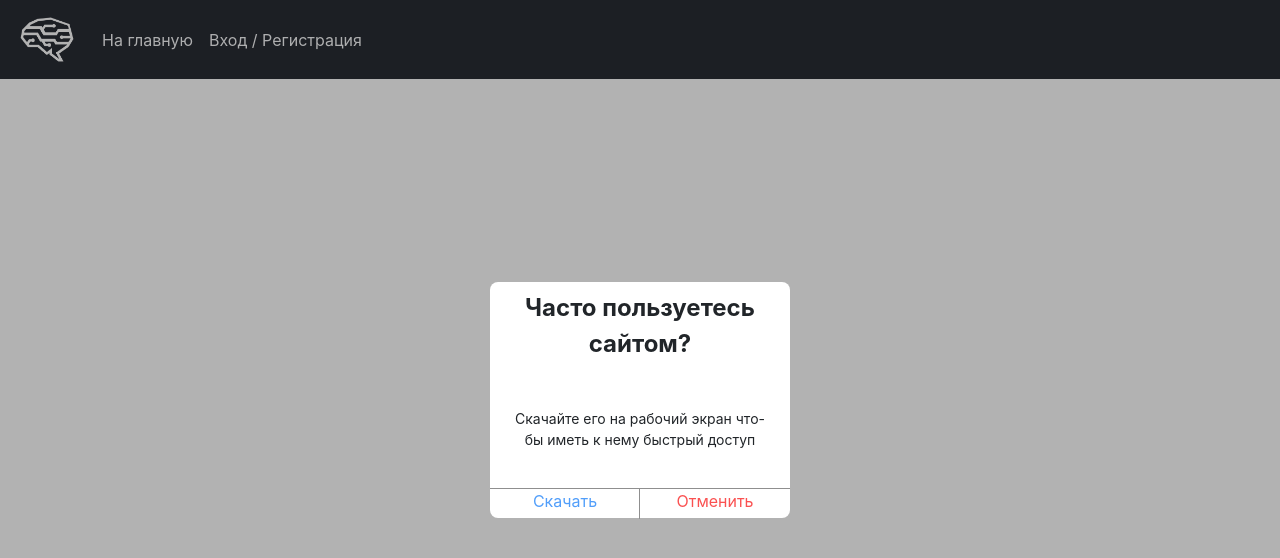
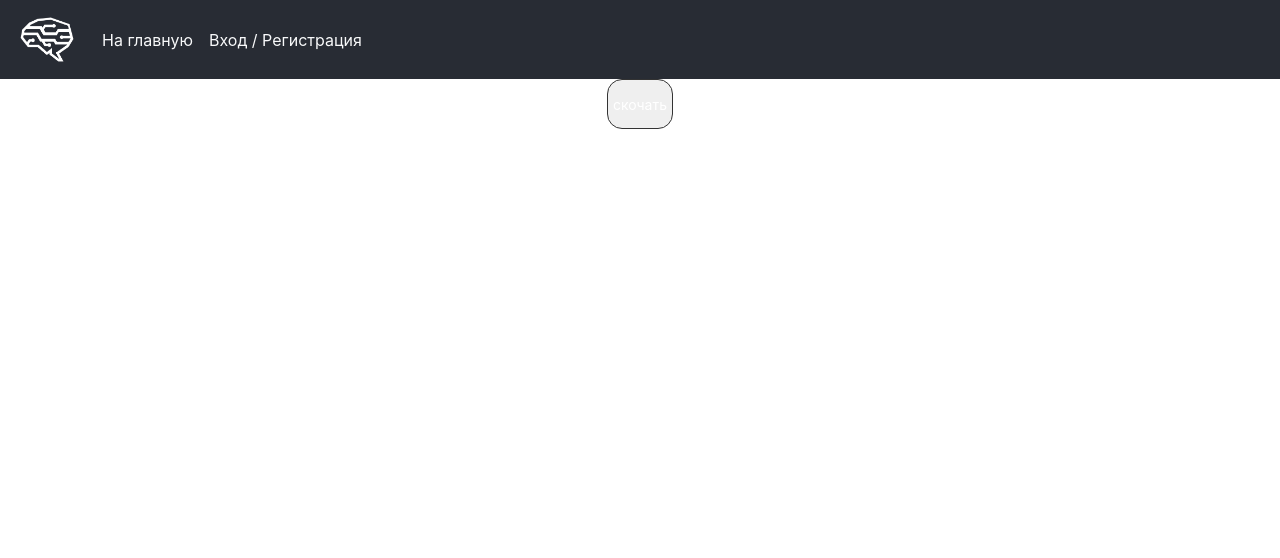
Before and after one commit to GalileoGaliley/pwa-react, a React (Create React App) app in the folder client/: page / in a window 1280 px wide. Shown: the top 558 px of the page. Built offline with nearby package versions, Linux system fonts and the light colour scheme.

Commit message:
ADD button install

```diff
--- a/client/src/App.js
+++ b/client/src/App.js
@@ -1,4 +1,4 @@
-import React, {useEffect, useState} from "react";
+import React, {useEffect} from "react";
 
 import './App.css';
 import { Provider } from 'react-redux';
@@ -14,11 +14,9 @@ const faviconPaths = [
 ];
 
 function App() {
-  const [showModal, setShowModal] = useState(false);
 
   useEffect(() => {
     const href = window.location.href;
-
     const found = faviconPaths.find(item => href.includes(item));
     const domainName = found ? found : 'default';
     const path = `icons/favicons/${domainName}/favicon_package`;
@@ -65,70 +63,34 @@ function App() {
   window.addEventListener('beforeinstallprompt', (e) => {
     e.preventDefault();
     deferredPrompt = e;
+    // Показать вашу кнопку или баннер для установки
+    showInstallButton();
   });
 
   function showInstallButton() {
+    const installButton = document.getElementById('installButton');
+    installButton.style.display = 'block';
+    installButton.addEventListener('click', () => {
       deferredPrompt.prompt();
       deferredPrompt.userChoice.then((choiceResult) => {
         if (choiceResult.outcome === 'accepted') {
           console.log('Пользователь согласился установить приложение');
-        localStorage.setItem('installed', 'true');
         } else {
           console.log('Пользователь отказался устанавливать приложение');
-        // sessionStorage.setItem('no_installed', 'true');
-
         }
         deferredPrompt = null;
       });
+    });
   }
 
-  const InstallModal = () => {
-    return (
-      <div className={'install-modal-back'}>
-        <div className={'install-modal-body'}>
-          <div className={'install-modal-title'}>
-            Часто пользуетесь
-            <br/>
-            сайтом?
-          </div>
-          <div className={'install-modal-message'}>
-            Скачайте его на рабочий экран что-бы иметь к нему быстрый доступ
-          </div>
-          <div className={'install-modal-button-container'}>
-            <div onClick={() => {
-              showInstallButton();
-              setShowModal(false)
-            }} className={'install-modal-button install-modal-button-accept'}>
-              Скачать
-            </div>
-            <div className={'install-modal-vertical-line'}>
 
-            </div>
-            <div onClick={() => {
-              setShowModal(false);
-            }} className={'install-modal-button install-modal-button-cancel'}>
-              Отменить
-            </div>
-          </div>
-        </div>
-      </div>
-    )
-  }
-
-  useEffect(() => {
-    const installed = localStorage.getItem('installed');
-    // const sessionNotInstalled = sessionStorage.getItem('no_installed')
-    if (!installed || installed !== 'true') {
-      setShowModal(true);
-    }
-  }, []);
   return (
     <Provider store={store}>
       <div className="App">
         <Router/>
+        <button className={'button'} id={'installButton'} onClick={showInstallButton}> скочать</button>
       </div>
       <Toast />
-      {showModal ? (<InstallModal />) : null}
     </Provider>
   );
 }
```
Lines whose indentation alone changed are shown as unchanged.
